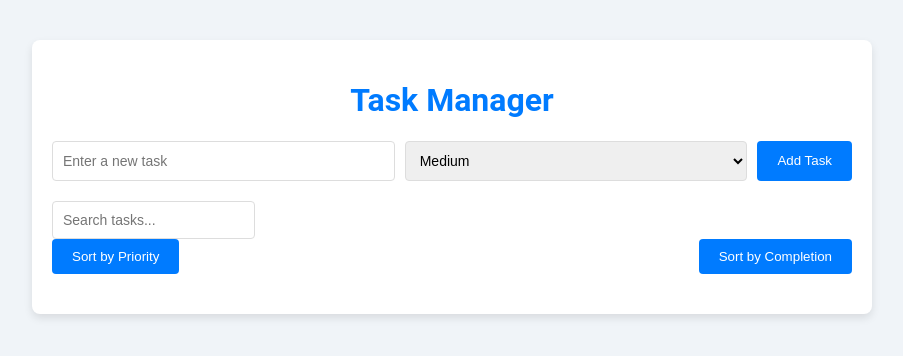
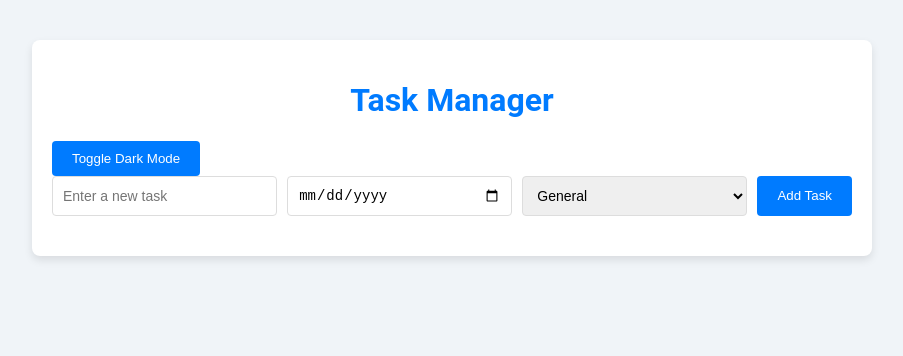
Before and after one commit to Janhavi-j001/task-mate, a React (Create React App) app: page / in a window 1280 px wide. Shown: the top 356 px of the page, without its empty margins (188-1091 px from the left). Built offline with nearby package versions, Linux system fonts and the light colour scheme.

Commit message:
Added Subtask functionality and task due dates.

```diff
--- /dev/null
+++ b/src/components/Subtask.jsx
@@ -0,0 +1,14 @@
+import React from "react";
+
+const Subtask = ({ subtask, toggleSubtaskCompletion }) => {
+  return (
+    <div className={`subtask ${subtask.completed ? "completed" : ""}`}>
+      <p>{subtask.title}</p>
+      <button onClick={toggleSubtaskCompletion}>
+        {subtask.completed ? "Undo" : "Complete"}
+      </button>
+    </div>
+  );
+};
+
+export default Subtask;
--- a/src/components/TaskApp.jsx
+++ b/src/components/TaskApp.jsx
@@ -7,10 +7,10 @@ const TaskApp = () => {
     return JSON.parse(localStorage.getItem("tasks")) || [];
   });
   const [newTask, setNewTask] = useState("");
-  const [search, setSearch] = useState("");
-  const [priority, setPriority] = useState("Medium");
+  const [dueDate, setDueDate] = useState("");
+  const [category, setCategory] = useState("General");
+  const [darkMode, setDarkMode] = useState(false);
 
-  // Persist tasks in localStorage
   useEffect(() => {
     localStorage.setItem("tasks", JSON.stringify(tasks));
   }, [tasks]);
@@ -20,12 +20,15 @@ const TaskApp = () => {
     const newTaskObj = {
       id: Date.now(),
       title: newTask,
+      dueDate: dueDate,
+      category: category,
       completed: false,
-      priority: priority,
+      subtasks: [],
     };
     setTasks([...tasks, newTaskObj]);
     setNewTask("");
-    setPriority("Medium");
+    setDueDate("");
+    setCategory("General");
   };
 
   const deleteTask = (id) => {
@@ -40,26 +43,39 @@ const TaskApp = () => {
     );
   };
 
-  const filteredTasks = tasks.filter((task) =>
-    task.title.toLowerCase().includes(search.toLowerCase())
-  );
+  const addSubtask = (id, subtaskTitle) => {
+    setTasks(
+      tasks.map((task) =>
+        task.id === id
+          ? { ...task, subtasks: [...task.subtasks, { title: subtaskTitle, completed: false }] }
+          : task
+      )
+    );
+  };
 
-  const sortTasks = (criteria) => {
-    const sortedTasks = [...tasks].sort((a, b) => {
-      if (criteria === "priority") {
-        const order = ["High", "Medium", "Low"];
-        return order.indexOf(a.priority) - order.indexOf(b.priority);
-      } else if (criteria === "completion") {
-        return a.completed - b.completed;
-      }
-      return 0;
-    });
-    setTasks(sortedTasks);
+  const toggleSubtaskCompletion = (taskId, subtaskIndex) => {
+    setTasks(
+      tasks.map((task) =>
+        task.id === taskId
+          ? {
+              ...task,
+              subtasks: task.subtasks.map((subtask, index) =>
+                index === subtaskIndex
+                  ? { ...subtask, completed: !subtask.completed }
+                  : subtask
+              ),
+            }
+          : task
+      )
+    );
   };
 
   return (
-    <div className="container">
+    <div className={darkMode ? "container dark-mode" : "container"}>
       <h1>Task Manager</h1>
+      <button className="dark-mode-toggle" onClick={() => setDarkMode(!darkMode)}>
+        Toggle {darkMode ? "Light" : "Dark"} Mode
+      </button>
 
       <div className="task-form">
         <input
@@ -68,37 +84,28 @@ const TaskApp = () => {
           value={newTask}
           onChange={(e) => setNewTask(e.target.value)}
         />
-        <select
-          value={priority}
-          onChange={(e) => setPriority(e.target.value)}
-        >
-          <option value="High">High</option>
-          <option value="Medium">Medium</option>
-          <option value="Low">Low</option>
+        <input
+          type="date"
+          value={dueDate}
+          onChange={(e) => setDueDate(e.target.value)}
+        />
+        <select value={category} onChange={(e) => setCategory(e.target.value)}>
+          <option value="General">General</option>
+          <option value="Work">Work</option>
+          <option value="Personal">Personal</option>
         </select>
         <button onClick={addTask}>Add Task</button>
       </div>
 
-      <input
-        type="text"
-        className="search-bar"
-        placeholder="Search tasks..."
-        value={search}
-        onChange={(e) => setSearch(e.target.value)}
-      />
-
-      <div className="sorting-options">
-        <button onClick={() => sortTasks("priority")}>Sort by Priority</button>
-        <button onClick={() => sortTasks("completion")}>Sort by Completion</button>
-      </div>
-
       <div className="task-list">
-        {filteredTasks.map((task) => (
+        {tasks.map((task) => (
           <TaskItem
             key={task.id}
             task={task}
             toggleCompletion={toggleCompletion}
             deleteTask={deleteTask}
+            addSubtask={addSubtask}
+            toggleSubtaskCompletion={toggleSubtaskCompletion}
           />
         ))}
       </div>
--- a/src/components/TaskItem.jsx
+++ b/src/components/TaskItem.jsx
@@ -1,11 +1,21 @@
-import React from "react";
+import React, { useState } from "react";
+import Subtask from "./Subtask";
 
-const TaskItem = ({ task, toggleCompletion, deleteTask }) => {
+const TaskItem = ({ task, toggleCompletion, deleteTask, addSubtask, toggleSubtaskCompletion }) => {
+  const [newSubtask, setNewSubtask] = useState("");
+
+  const handleAddSubtask = () => {
+    if (!newSubtask.trim()) return;
+    addSubtask(task.id, newSubtask);
+    setNewSubtask("");
+  };
+
   return (
     <div className={`task-item ${task.completed ? "completed" : ""}`}>
       <div>
         <h3>{task.title}</h3>
-        <p>Priority: {task.priority}</p>
+        <p>Due: {task.dueDate || "No due date"}</p>
+        <p>Category: {task.category}</p>
       </div>
       <div className="task-actions">
         <button onClick={() => toggleCompletion(task.id)}>
@@ -13,6 +23,22 @@ const TaskItem = ({ task, toggleCompletion, deleteTask }) => {
         </button>
         <button onClick={() => deleteTask(task.id)}>Delete</button>
       </div>
+      <div className="subtasks">
+        {task.subtasks.map((subtask, index) => (
+          <Subtask
+            key={index}
+            subtask={subtask}
+            toggleSubtaskCompletion={() => toggleSubtaskCompletion(task.id, index)}
+          />
+        ))}
+        <input
+          type="text"
+          placeholder="Add a subtask"
+          value={newSubtask}
+          onChange={(e) => setNewSubtask(e.target.value)}
+        />
+        <button onClick={handleAddSubtask}>Add Subtask</button>
+      </div>
     </div>
   );
 };
--- a/src/styles/styles.css
+++ b/src/styles/styles.css
@@ -80,3 +80,12 @@ button:hover {
   transform: translateY(-3px);
   background-color: #f1f1f1;
 }
+/* Add styles for dark mode, subtasks, and more */
+.container {
+  transition: background-color 0.3s ease, color 0.3s ease;
+}
+
+.dark-mode {
+  background-color: #121212;
+  color: #ffffff;
+}
```
